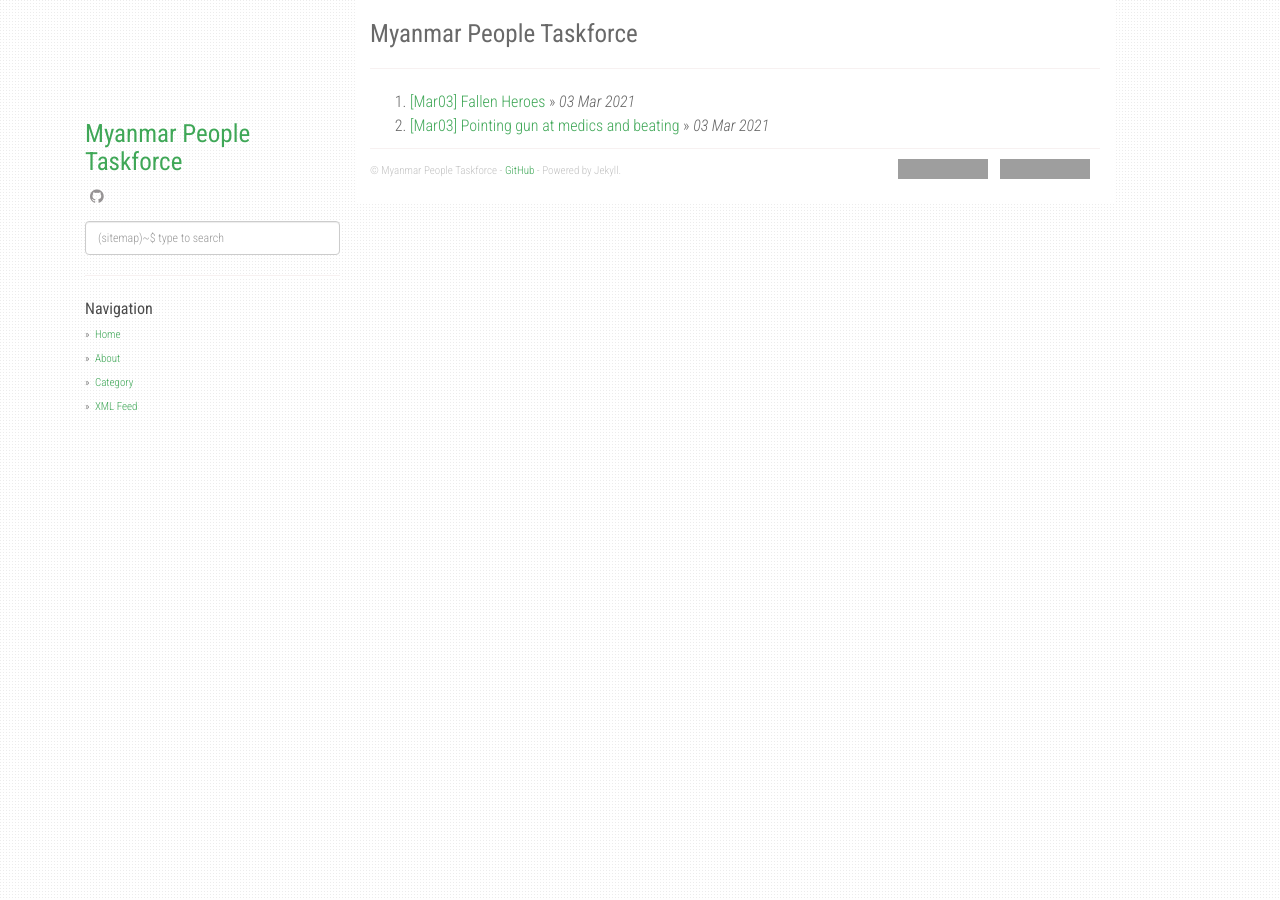
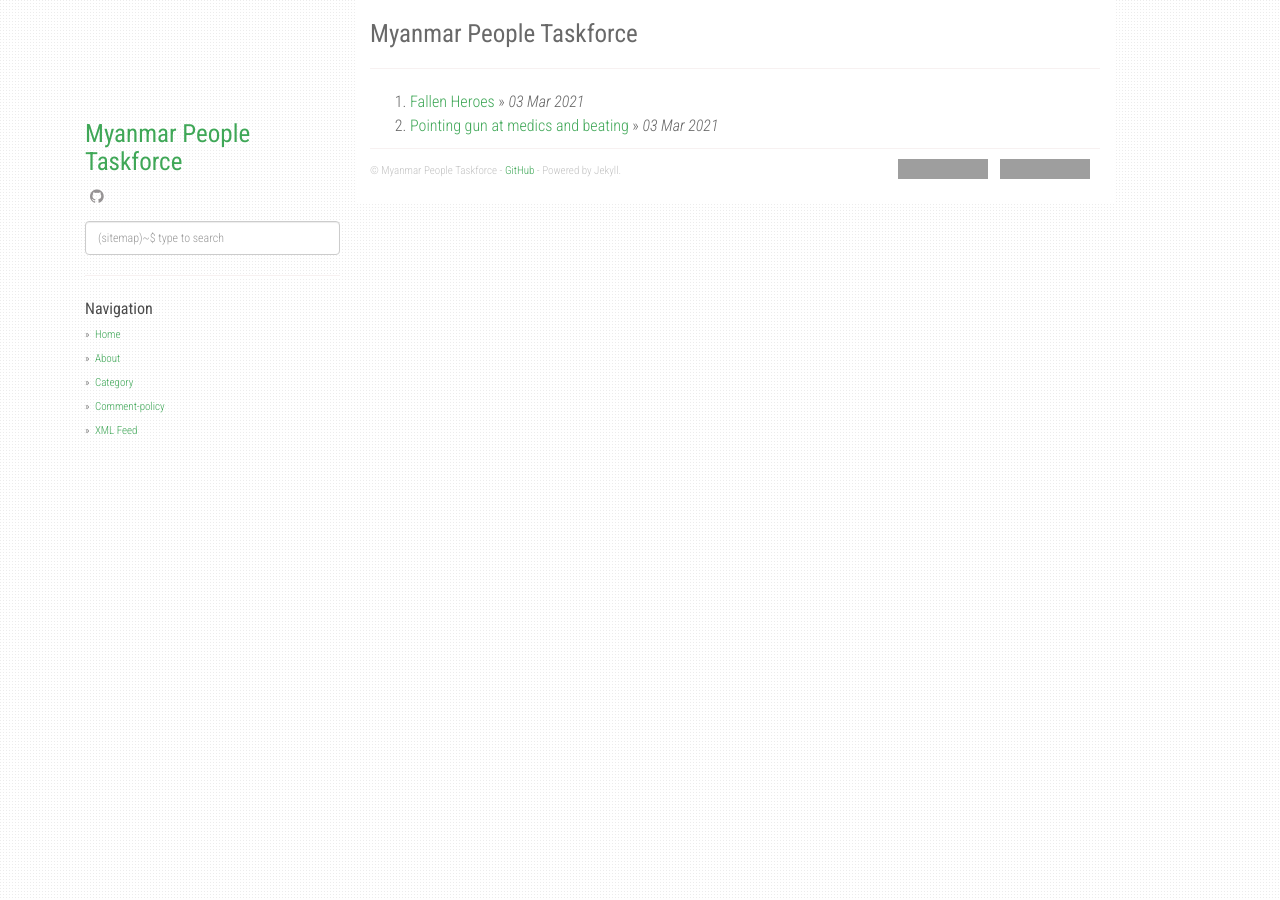
Before and after one commit to myanmarpeopletaskforce/myanmarpeopletaskforce.github.io, a Jekyll site: the page built from index.html, in a window 1280 px wide. Built offline with Jekyll 4.4.1, drawn with Linux system fonts in a browser that asks for light colours; nearby versions of some CDN libraries; the list of posts is cut into pages by our own code; grey boxes are pictures that could not be loaded.

Commit message:
Added comment-policy, Added new category

```diff
--- a/_config.yml
+++ b/_config.yml
@@ -24,6 +24,8 @@ urls:
       url: /about/
     - text: Category
       url: /category/start
+    - text: Comment-policy
+      url: /comment-policy
     - text: XML Feed
       url: /feed.xml
 
--- a/_posts/2021-03-03-abuse-medics.md
+++ b/_posts/2021-03-03-abuse-medics.md
@@ -1,6 +1,6 @@
 ---
 layout: post
-title:  "[Mar03] Pointing gun at medics and beating"
+title:  "Pointing gun at medics and beating"
 date:   2021-03-03 +0800
 categories: [crime]
 driveId: 1ktzbdcsW4vJLLmdVEwnJp-0re6HreXRp/preview
--- a/_posts/2021-03-03-fallen-heroes.md
+++ b/_posts/2021-03-03-fallen-heroes.md
@@ -1,6 +1,6 @@
 ---
 layout: post
-title:  "[Mar03] Fallen Heroes"
+title:  "Fallen Heroes"
 date:   2021-03-03 +0800
 categories: [fallen-heroes, summary]
 ---
```
Also changed, not shown: category/crime.md (added, +6 -0 lines), comment-policy.md (added, +7 -0 lines).
